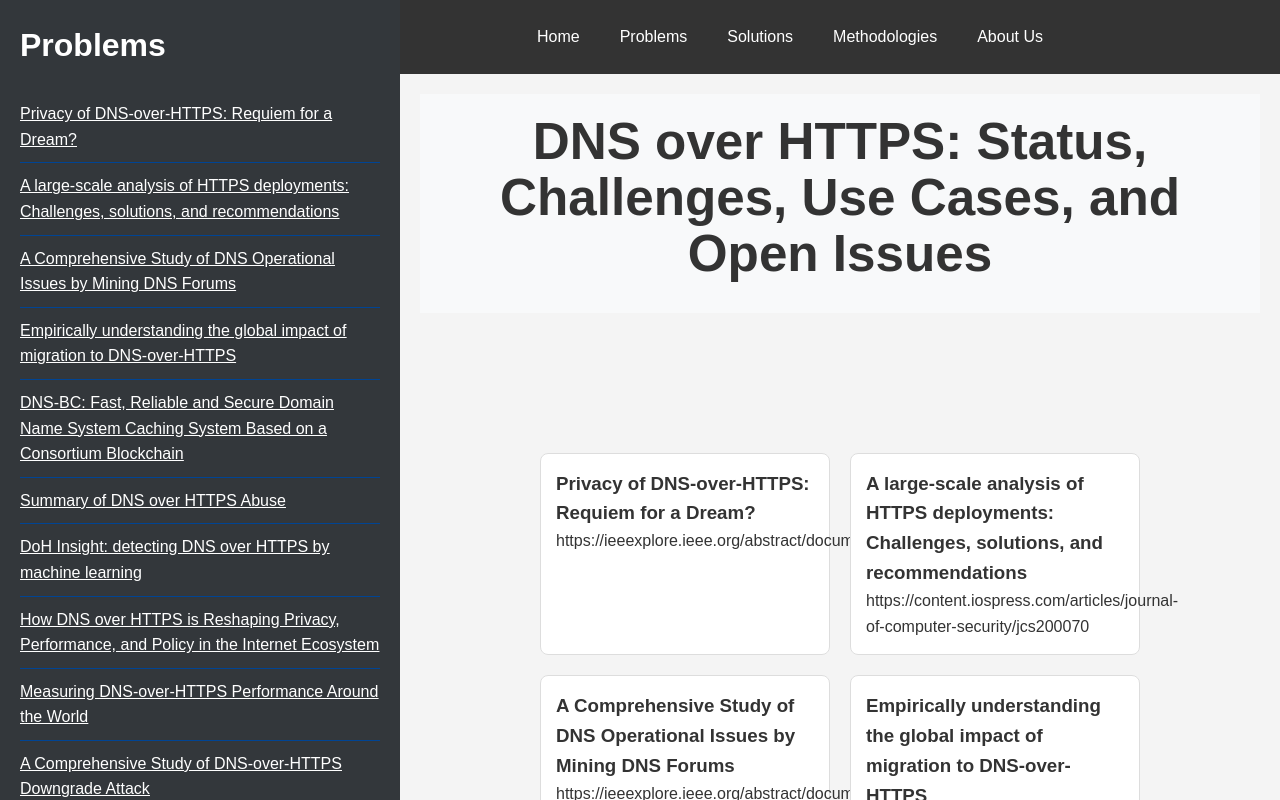
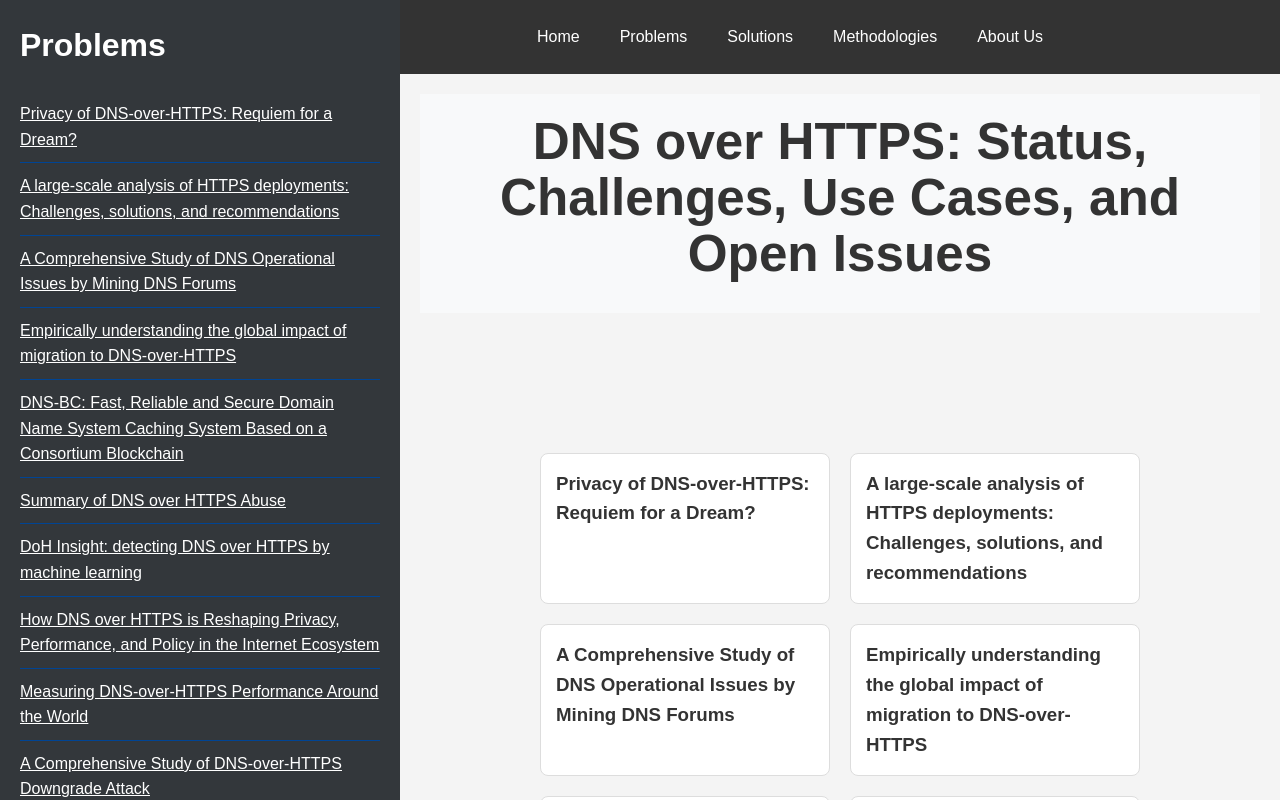
Before and after one commit to jacksayshi/SPA-WT, a React (Vite) app in the folder IOT/: page / in a window 1280 px wide. Shown: the top 800 px of the page. Built offline with nearby package versions, Linux system fonts and the light colour scheme.

Commit message:
small change added anchor

```diff
--- a/IOT/src/Components/Problems.jsx
+++ b/IOT/src/Components/Problems.jsx
@@ -15,7 +15,7 @@ const Problems = ({ problems, selectedProblem, onSelectProblem, selectedCategory
     return (
       <div className="problem-content">
         <h2>{selectedProblem.title}</h2>
-        <p>{selectedProblem.description}</p>
+        <a>{selectedProblem.description}</a>
         <h3>Problem Definition</h3>
         <p>{selectedProblem.section1}</p>
         <h3>Solutions Overview</h3>
@@ -32,7 +32,7 @@ const Problems = ({ problems, selectedProblem, onSelectProblem, selectedCategory
       {filteredProblems.map((problem, idx) => (
         <div key={idx} className="problem-card" onClick={() => onSelectProblem(problem)}>
           <h3>{problem.title}</h3>
-          <p>{problem.description}</p>
+          {/* <a>{problem.description}</a> */}
         </div>
       ))}
     </div>
--- a/IOT/src/Styles/Problems.css
+++ b/IOT/src/Styles/Problems.css
@@ -14,6 +14,7 @@
     padding: 15px;
     cursor: pointer;
     transition: box-shadow 0.3s;
+    overflow: hidden;
   }
 
   .problem-card:hover {
```
